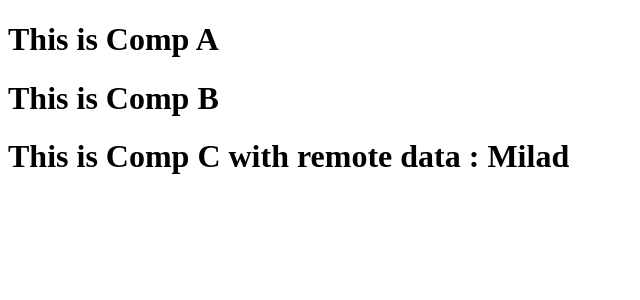
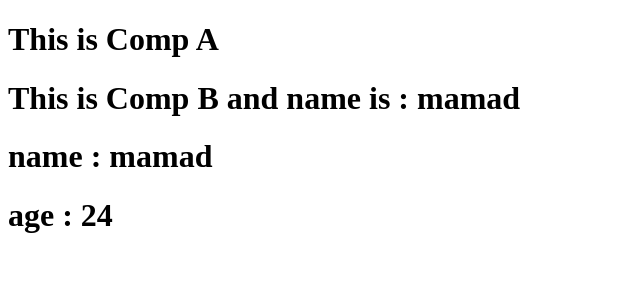
Before and after one commit to MamadTaheri/react-training, a React (Create React App) app: page / in a window 1280 px wide. Shown: the top 300 px of the page, without its empty margins (0-640 px from the left). Built offline with nearby package versions, Linux system fonts and the light colour scheme.

Commit message:
refactor project using Context

```diff
--- a/src/App.js
+++ b/src/App.js
@@ -1,13 +1,19 @@
 import React, { useState } from "react";
 import ComponentA from "./components/ComponentA";
 
+export const NameContext = React.createContext();
+export const AgeContext = React.createContext();
+
 const App = () => {
-
-  const [name, setName] = useState("Milad");
+  const [name, setName] = useState("mamad");
 
   return (
     <div>
-      <ComponentA name={name} />
+      <NameContext.Provider value={name}>
+        <AgeContext.Provider value={24}>
+          <ComponentA />
+        </AgeContext.Provider>
+      </NameContext.Provider>
     </div>
   );
 };
--- a/src/components/ComponentA.js
+++ b/src/components/ComponentA.js
@@ -1,11 +1,11 @@
 import React from 'react';
 import ComponentB from './ComponentB';
 
-const ComponentA = ({name}) => {
+const ComponentA = () => {
     return (
         <div>
             <h1 className="">This is Comp A</h1>
-          <ComponentB name={name} />
+          <ComponentB />
         </div>
     );
 };
--- a/src/components/ComponentB.js
+++ b/src/components/ComponentB.js
@@ -1,11 +1,15 @@
-import React from 'react';
+import React, { useContext } from 'react';
 import ComponentC from './ComponentC';
+import { NameContext } from '../App';
 
-const ComponentB = ({name}) => {
+const ComponentB = () => {
+
+    const name = useContext(NameContext)
+
     return (
         <div>
-            <h1 className="">This is Comp B</h1>
-            <ComponentC name={name} />
+            <h1 className="">This is Comp B and name is : {name}</h1>
+            <ComponentC />
         </div>
     );
 };
--- a/src/components/ComponentC.js
+++ b/src/components/ComponentC.js
@@ -1,11 +1,18 @@
-import React from 'react';
+import React, { useContext } from "react";
 
-const ComponentC = ({name}) => {
-    return (
-        <div>
-            <h1 className="">This is Comp C with remote data : {name}</h1>
-        </div>
-    );
+import { NameContext, AgeContext } from "../App";
+
+const ComponentC = () => {
+
+    const name = useContext(NameContext);
+    const age = useContext(AgeContext);
+
+  return (
+    <div>
+      <h1>name : {name}</h1>
+      <h1>age : {age}</h1>
+    </div>
+  );
 };
 
 export default ComponentC;
```
